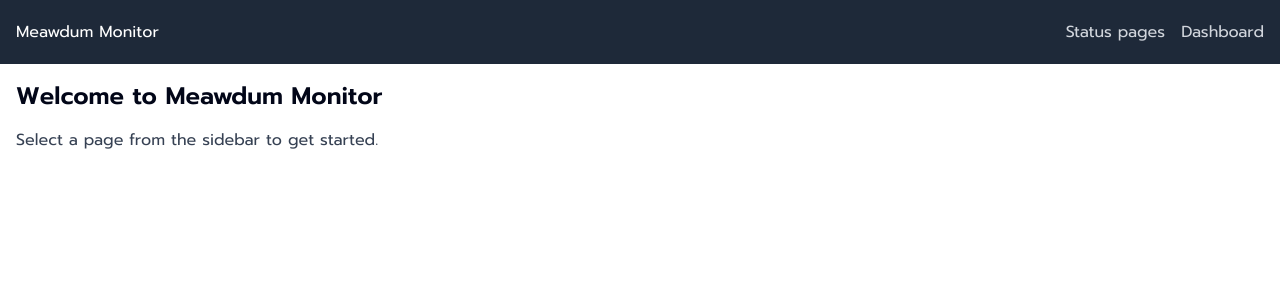
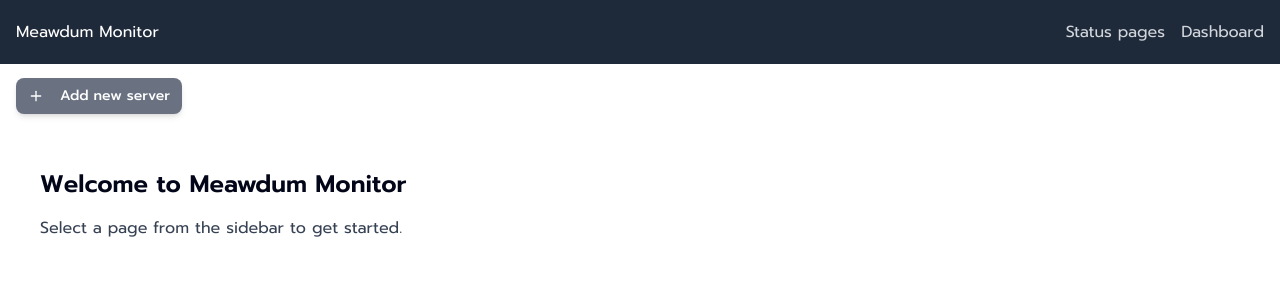
Before and after one commit to 1lDX/Meawdum-monitor, a Next.js app: page /home in a window 1280 px wide. Shown: the top 300 px of the page. Built offline with nearby package versions, Linux system fonts and the light colour scheme.

Commit message:
feat: add UnderNavbar

```diff
--- a/app/layout.tsx
+++ b/app/layout.tsx
@@ -1,7 +1,8 @@
 import type { Metadata } from "next";
-import { Geist, Geist_Mono, Prompt } from "next/font/google";
+import { Prompt } from "next/font/google";
 import "./globals.css";
-import Sidebar from "../components/layout/Sidebar";
+import Navbar from "@/components/layout/Navbar";
+import UnderNavbar from "@/components/layout/UnderNavbar";
 
 const prompt = Prompt({
   subsets: ["latin", "thai"],
@@ -10,22 +11,24 @@
 });
 
 export const metadata: Metadata = {
-  title: "Create Next App",
-  description: "Generated by create next app",
+  title: "Meawdum Monitor",
+  description: "Server monitoring dashboard",
 };
 
 export default function RootLayout({
   children,
-}: Readonly<{
+}: {
   children: React.ReactNode;
-}>) {
+}) {
   return (
     <html lang="en">
       <body className={`${prompt.variable} ${prompt.className} antialiased`}>
-        <div>
-          <Sidebar></Sidebar>
-        </div>
-        {children}
+        <Navbar />
+        <UnderNavbar />
+
+        <main className="p-6">
+          {children}
+        </main>
       </body>
     </html>
   );
--- /dev/null
+++ b/components/layout/UnderNavbar.tsx
@@ -0,0 +1,24 @@
+"use client"
+import { Button } from "@/components/ui/button"
+import { Plus } from "lucide-react"
+import { usePathname } from "next/navigation"
+
+
+
+export default function UnderNavbar() {
+    const pathname = usePathname();
+    const pageName = pathname.replace("/", "")
+    const formatted = pageName.charAt(0).toUpperCase() + pageName.slice(1)
+return (
+    <div className="w-full h-16 flex items-center space-x-96 px-4">
+
+        <Button className="bg-gray-500 hover:bg-gray-700 text-white shadow-md">
+        <Plus className="mr-2 h-4 w-4" />
+            Add new server
+        </Button>
+
+
+        {/* <p className="text-black text-4xl font-bold">{formatted}</p> */}
+    </div>
+  )
+}
--- /dev/null
+++ b/components/ui/button.tsx
@@ -0,0 +1,64 @@
+import * as React from "react"
+import { cva, type VariantProps } from "class-variance-authority"
+import { Slot } from "radix-ui"
+
+import { cn } from "@/lib/utils"
+
+const buttonVariants = cva(
+  "inline-flex items-center justify-center gap-2 whitespace-nowrap rounded-md text-sm font-medium transition-all disabled:pointer-events-none disabled:opacity-50 [&_svg]:pointer-events-none [&_svg:not([class*='size-'])]:size-4 shrink-0 [&_svg]:shrink-0 outline-none focus-visible:border-ring focus-visible:ring-ring/50 focus-visible:ring-[3px] aria-invalid:ring-destructive/20 dark:aria-invalid:ring-destructive/40 aria-invalid:border-destructive",
+  {
+    variants: {
+      variant: {
+        default: "bg-primary text-primary-foreground hover:bg-primary/90",
+        destructive:
+          "bg-destructive text-white hover:bg-destructive/90 focus-visible:ring-destructive/20 dark:focus-visible:ring-destructive/40 dark:bg-destructive/60",
+        outline:
+          "border bg-background shadow-xs hover:bg-accent hover:text-accent-foreground dark:bg-input/30 dark:border-input dark:hover:bg-input/50",
+        secondary:
+          "bg-secondary text-secondary-foreground hover:bg-secondary/80",
+        ghost:
+          "hover:bg-accent hover:text-accent-foreground dark:hover:bg-accent/50",
+        link: "text-primary underline-offset-4 hover:underline",
+      },
+      size: {
+        default: "h-9 px-4 py-2 has-[>svg]:px-3",
+        xs: "h-6 gap-1 rounded-md px-2 text-xs has-[>svg]:px-1.5 [&_svg:not([class*='size-'])]:size-3",
+        sm: "h-8 rounded-md gap-1.5 px-3 has-[>svg]:px-2.5",
+        lg: "h-10 rounded-md px-6 has-[>svg]:px-4",
+        icon: "size-9",
+        "icon-xs": "size-6 rounded-md [&_svg:not([class*='size-'])]:size-3",
+        "icon-sm": "size-8",
+        "icon-lg": "size-10",
+      },
+    },
+    defaultVariants: {
+      variant: "default",
+      size: "default",
+    },
+  }
+)
+
+function Button({
+  className,
+  variant = "default",
+  size = "default",
+  asChild = false,
+  ...props
+}: React.ComponentProps<"button"> &
+  VariantProps<typeof buttonVariants> & {
+    asChild?: boolean
+  }) {
+  const Comp = asChild ? Slot.Root : "button"
+
+  return (
+    <Comp
+      data-slot="button"
+      data-variant={variant}
+      data-size={size}
+      className={cn(buttonVariants({ variant, size, className }))}
+      {...props}
+    />
+  )
+}
+
+export { Button, buttonVariants }
```
Also changed, not shown: components/layout/Navbar.tsx (renamed from components/layout/Sidebar.tsx).
